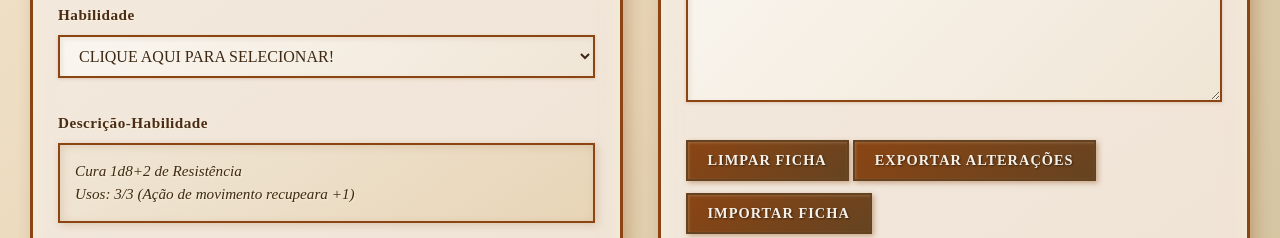
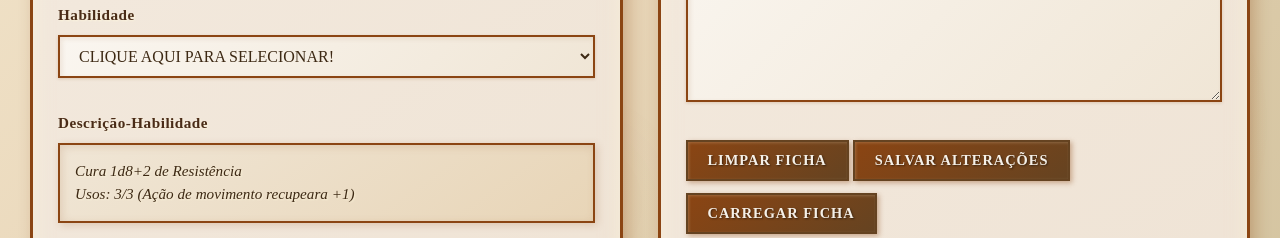
Before and after one commit to B4tatman/Ficha-Automatica, a plain HTML site: page index.html in a window 1280 px wide. Shown: the part 1276-1514 px from the top of the page. Drawn offline with Linux system fonts and the light colour scheme.

Commit message:
mudança nos nomes

```diff
--- a/index.html
+++ b/index.html
@@ -504,9 +504,9 @@
 
         <!--Botão de salvar e de limpar(obs esse negocio de comentario é horrivel)-->
         <button onclick="limparFicha()">Limpar Ficha</button>
-        <button onclick="exportarFicha()">Exportar alterações</button>
+        <button onclick="exportarFicha()">Salvar alterações</button>
         <input type="file" id="importarInput" accept=".json" style="display:none" onchange="importarFicha(event)">
-        <button onclick="document.getElementById('importarInput').click()">Importar Ficha</button>
+        <button onclick="document.getElementById('importarInput').click()">Carregar Ficha</button>
 
       </div>
     </div>
```
